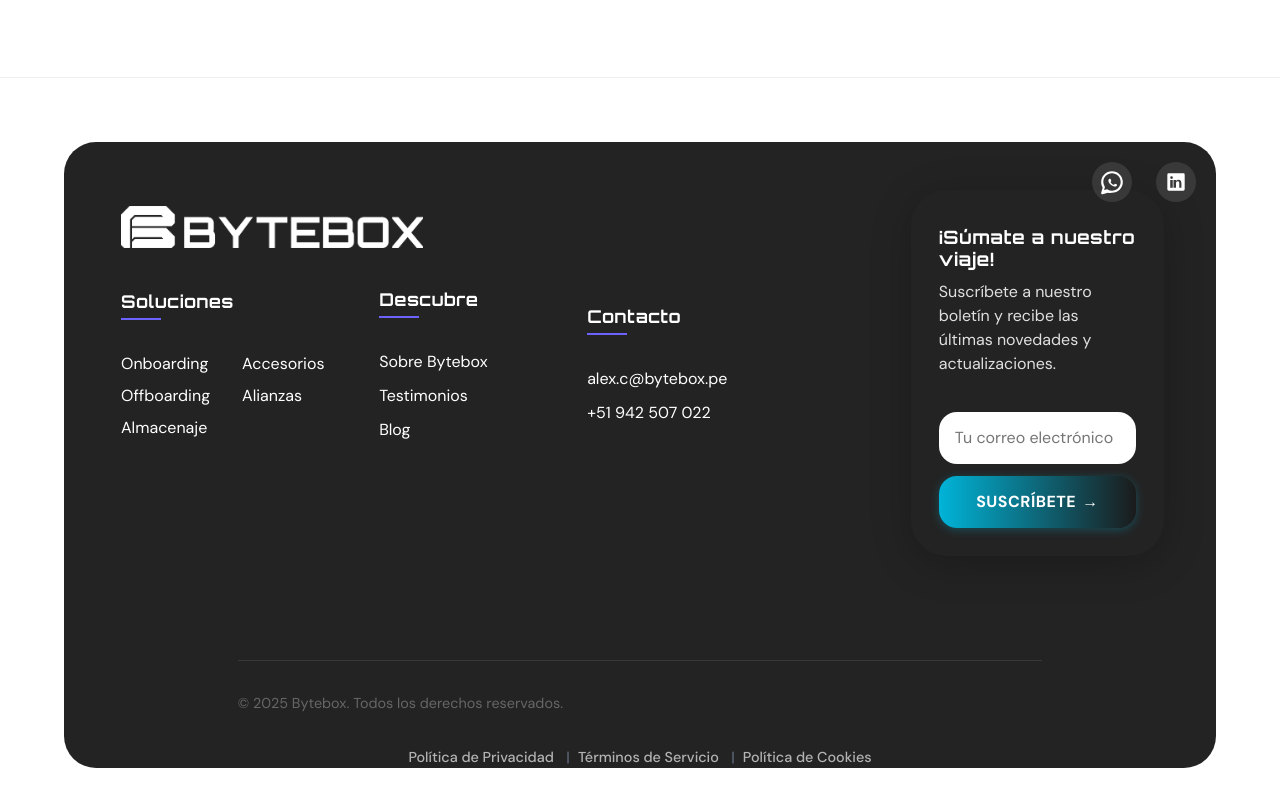
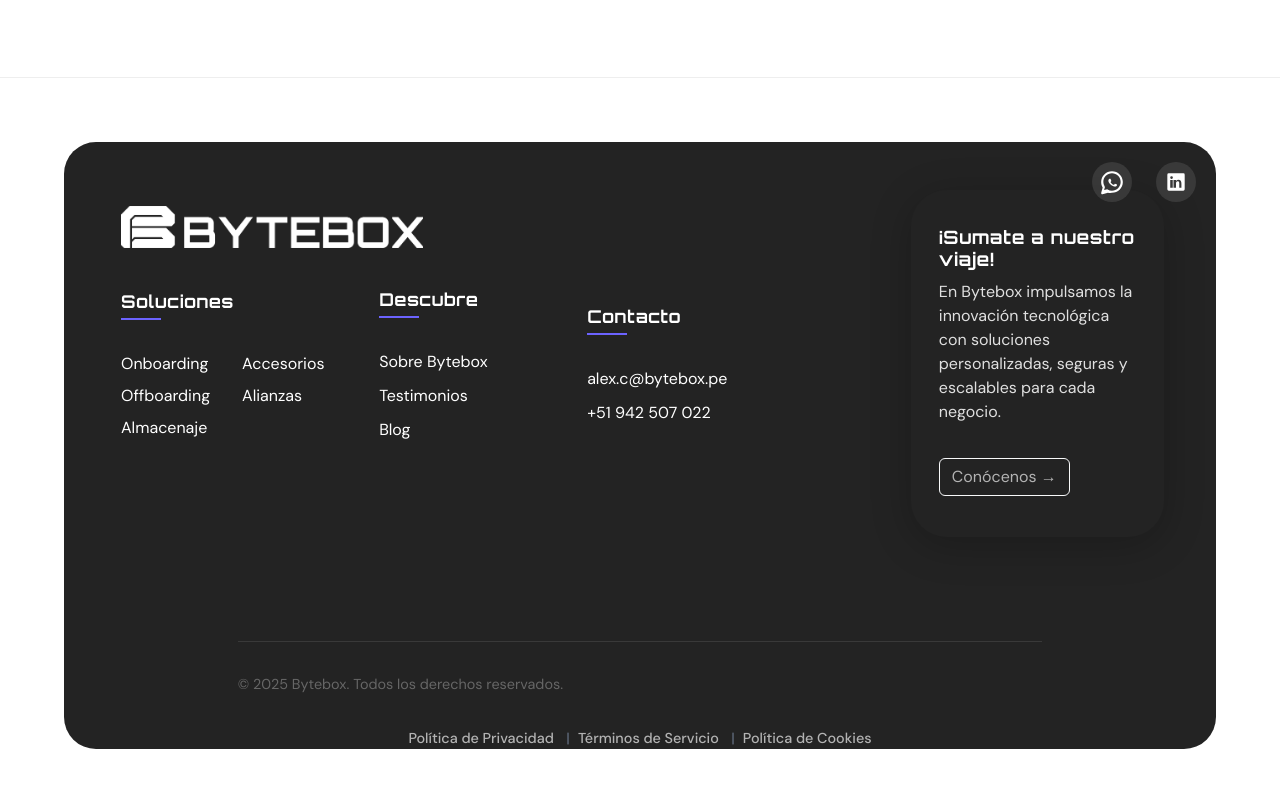
Before and after one commit to Jhuanca2023/BYTEBOX, a React (Vite) app: page /ultimas-entradas in a window 1280 px wide. Shown: the part 2482-3282 px from the top of the page. Built offline with nearby package versions, Linux system fonts and the light colour scheme; a web font is replaced by a local one.

Commit message:
modificacion footer

```diff
--- a/src/components/TechAccessories/TechAccessories.tsx
+++ b/src/components/TechAccessories/TechAccessories.tsx
@@ -20,7 +20,7 @@ const TechAccessories = () => {
       <AnimatedSection className="tech-accessories-section" animationType="fadeInUp">
       <h2 className="tech-accessories-title">
         <span style={{ color: '#000' }}>TECH</span>{' '}
-        <span style={{ color: '#46d1f0' }}>ACCESSORIES</span>
+        <span style={{ color: '#46d1f0' }}>HARDWARE</span>
       </h2>
       <div className="tech-accessories-container">
         <AnimatedSection
--- a/src/components/common/Footer.tsx
+++ b/src/components/common/Footer.tsx
@@ -20,7 +20,9 @@ const Footer = () => (
     <div className="footer-inner">
       <div className="footer-left">
         <div className="footer-logo">
-          <img src={logoFooter} alt="Bytebox - Soluciones Tecnológicas" style={{ height: '42px', width: 'auto' }} />
+          <Link to="/">
+            <img src={logoFooter} alt="Bytebox - Soluciones Tecnológicas" style={{ height: '42px', width: 'auto' }} />
+          </Link>
         </div>
 
         <div className="footer-links-row">
@@ -56,19 +58,11 @@ const Footer = () => (
 
       <div className="footer-col newsletter-col">
         <div className="newsletter-box">
-          <h5>¡Súmate a nuestro viaje!</h5>
-          <p>Suscríbete a nuestro boletín y recibe las últimas novedades y actualizaciones.</p>
-          <form className="newsletter-form" onSubmit={e => e.preventDefault()}>
-            <input
-              type="email"
-              placeholder="Tu correo electrónico"
-              required
-              aria-label="Correo electrónico para boletín"
-            />
-            <button type="submit">
-              Suscríbete <span aria-hidden="true">→</span>
-            </button>
-          </form>
+          <h5>¡Sumate a nuestro viaje!</h5>
+          <p>En Bytebox impulsamos la innovación tecnológica con soluciones personalizadas, seguras y escalables para cada negocio.</p>
+          <Link to="/sobre-nosotros" className="btn btn-outline-light mt-3">
+            Conócenos <span aria-hidden="true">→</span>
+          </Link>
         </div>
       </div>
     </div>
--- a/src/components/common/Header.tsx
+++ b/src/components/common/Header.tsx
@@ -33,7 +33,7 @@ const menuItems: MenuItem[] = [
     label: 'Servicios',
     anchor: '#servicios',
     dropdown: [
-      { label: 'Accesorios', icon: <FaServer />, anchor: '#accesorios', external: false },
+      { label: 'Tech Hardware', icon: <FaServer />, anchor: '#accesorios', external: false },
       { label: 'Alianzas', icon: <FaHandshake />, anchor: '/alianzas', external: false },
     ],
   },
```
